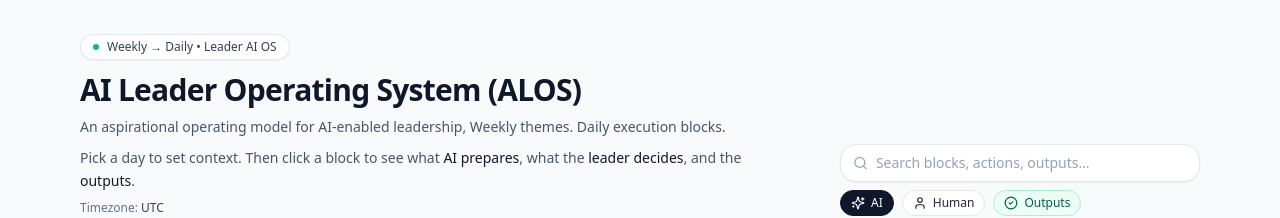
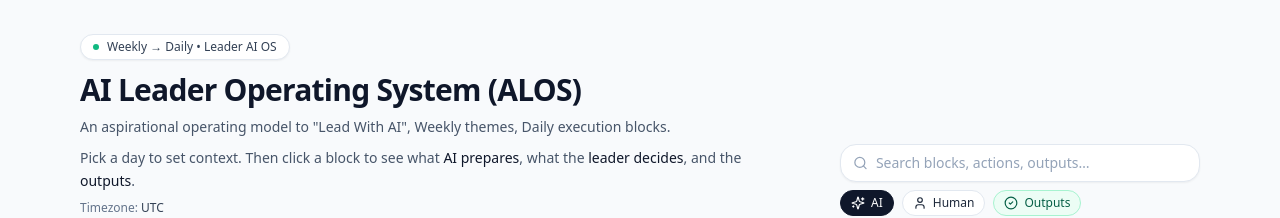
Before and after one commit to shijujk/LeaderAIOS-Weekly, a React (Vite) app: page / in a window 1280 px wide. Shown: the top 218 px of the page. Built offline with nearby package versions, Linux system fonts and the light colour scheme.

Commit message:
Update App.jsx

```diff
--- a/src/App.jsx
+++ b/src/App.jsx
@@ -566,7 +566,7 @@ export default function LeaderDayOSInteractive() {
               AI Leader Operating System (ALOS)
             </h1>
             <p className="mt-2 max-w-2xl text-sm text-slate-600 leading-relaxed">
-              An aspirational operating model for AI-enabled leadership, Weekly themes. Daily execution blocks.
+              An aspirational operating model to "Lead With AI", Weekly themes, Daily execution blocks.
             </p>
             <p className="mt-2 max-w-2xl text-sm text-slate-600 leading-relaxed">
               Pick a day to set context. Then click a block to see what{" "}
```
